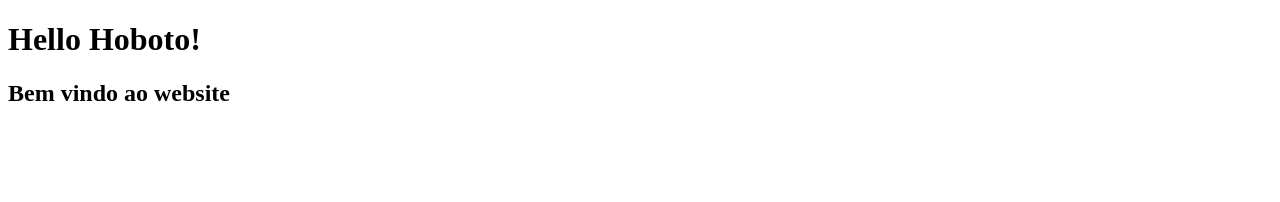
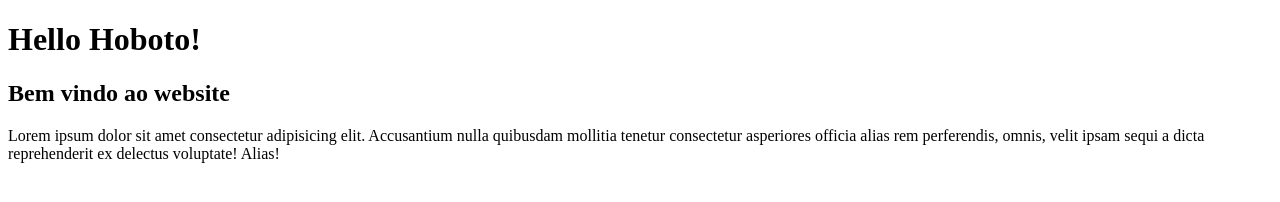
Before and after one commit to Na234195ilie24/pastagit, a plain HTML site: page index.html in a window 1280 px wide. Drawn offline with Linux system fonts and the light colour scheme.

Commit message:
Adicao de paragrafo

```diff
--- a/index.html
+++ b/index.html
@@ -8,5 +8,6 @@
 <body>
     <h1>Hello Hoboto!</h1>
     <h2>Bem vindo ao website</h2>
+    <p>Lorem ipsum dolor sit amet consectetur adipisicing elit. Accusantium nulla quibusdam mollitia tenetur consectetur asperiores officia alias rem perferendis, omnis, velit ipsam sequi a dicta reprehenderit ex delectus voluptate! Alias!</p>
 </body>
 </html>
```
